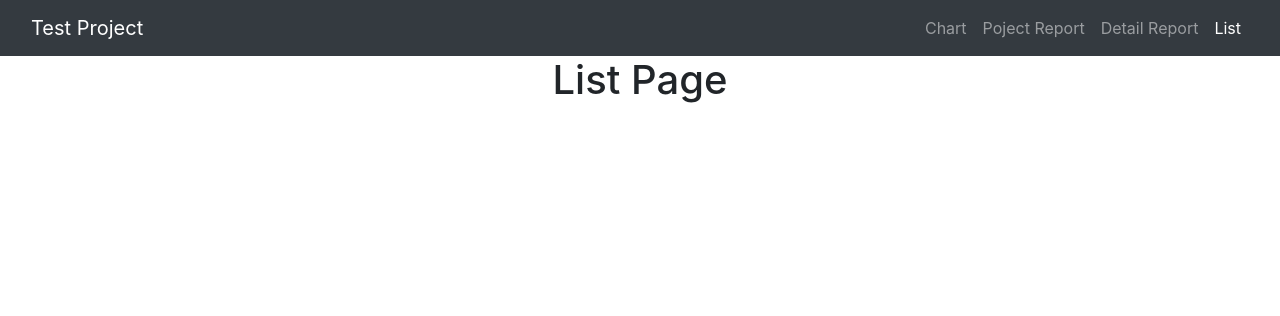
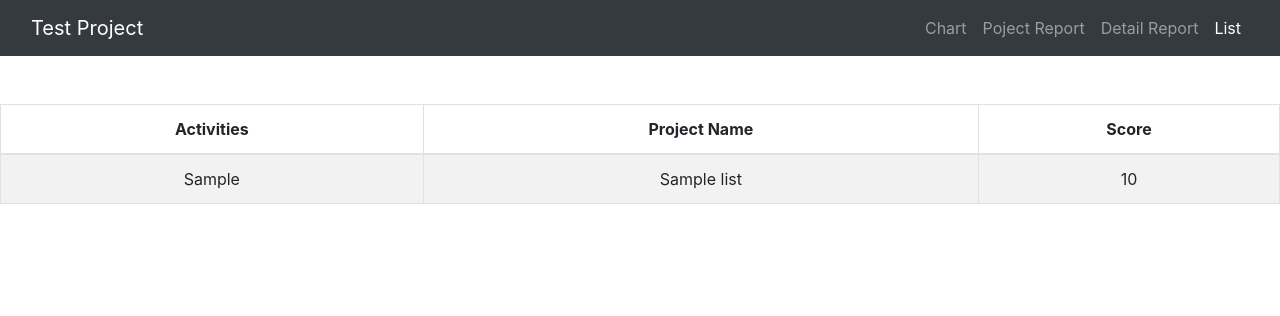
Before and after one commit to mahmudul-hasan-sreejon/progress-tracker, a PHP site: page /list_page.php in a window 1280 px wide. Shown: the top 316 px of the page. Run offline with PHP 8.4, Linux system fonts and the light colour scheme; tables that the repository leaves empty or names only in its code hold one stand-in row (values such as "Sample post").

Commit message:
list page complete

```diff
--- a/list_page.php
+++ b/list_page.php
@@ -33,7 +33,37 @@
         </div>
     </nav>
 
-    <center><h1>List Page</h1></center>
+    <br><br>
+
+    <div class="table-responsive text-center">
+        <table class="table table-bordered table-striped table-hover">
+            <thead>
+                <tr>
+                    <th>Activities</th>
+                    <th>Project Name</th>
+                    <th>Score</th>
+                </tr>
+            </thead>
+
+            <tbody>
+                <?php
+                require('conn.php');
+
+                $query = mysqli_query($conn, 'SELECT * FROM list');
+                while($row = mysqli_fetch_object($query)) {
+                    echo '
+                    <tr>
+                        <td>'.$row->activity.'</td>
+                        <td>'.$row->project_name.'</td>
+                        <td>'.$row->score.'</td>
+                    </tr>';
+                }
+
+                mysqli_close($conn);
+                ?>
+            </tbody>
+        </table>
+    </div>
 
     <!-- Latest compiled JavaScript and jQuery library -->
     <script src="https://ajax.googleapis.com/ajax/libs/jquery/3.3.1/jquery.min.js"></script>
--- a/project_report_page.php
+++ b/project_report_page.php
@@ -54,8 +54,7 @@
                     <tr>
                         <td>'.$row->project_name.'</td>
                         <td>'.$row->score.'</td>
-                    </tr>'
-                    ;
+                    </tr>';
                 }
 
                 mysqli_close($conn);
```
